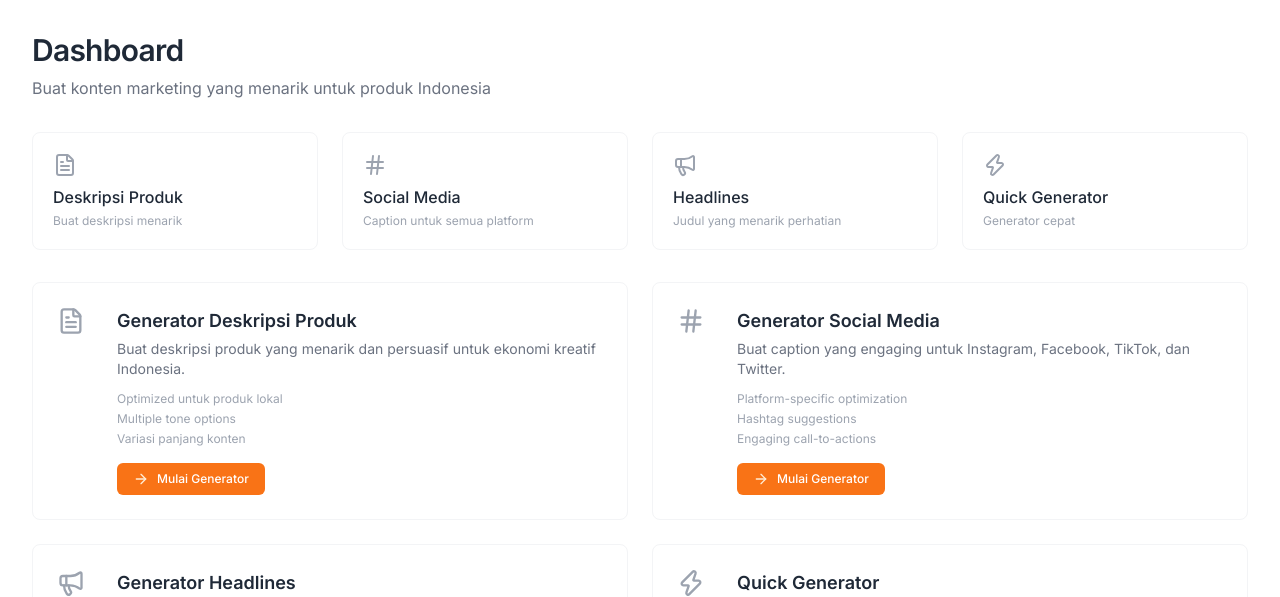
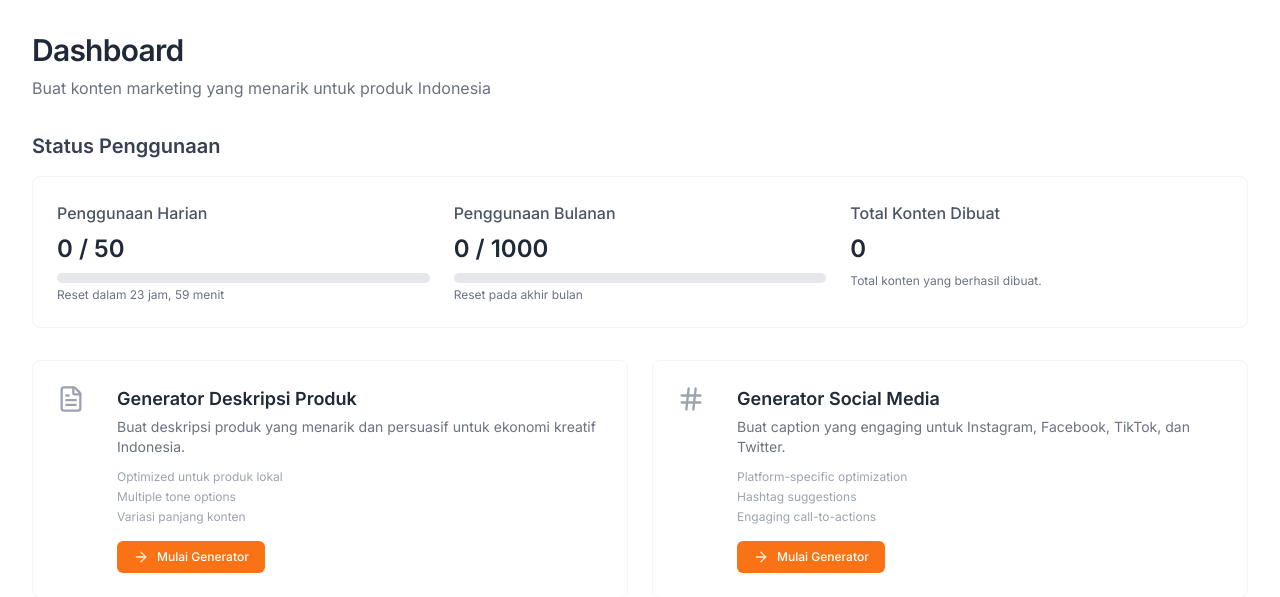
Before and after one commit to adhika16/ai-copywriter, a Django app: page /generator/ in a window 1280 px wide. Shown: the part 65-662 px from the top of the page. Run offline with Django 5.2, Linux system fonts and the light colour scheme; the visitor is signed in with stand-in values (Sample User, id 1); data comes from the database, SQL or seed files in the repository; data that the repository does not hold is empty; style sheets or scripts are compiled from the project's sources; some libraries are stand-ins or nearby versions.

Commit message:
Implement user request limits with daily and monthly tracking, including usage stats display on dashboard

```diff
--- a/apps/generator/storage.py
+++ b/apps/generator/storage.py
@@ -97,7 +97,7 @@ class ContentStorageService:
                 }
             )
 
-            stats.successful_generations += 1
+            # Only increment content pieces (not successful_generations since that's handled in views)
             stats.total_content_pieces += 1
 
             # Convert cost to Decimal to avoid type mismatch
--- a/apps/generator/views.py
+++ b/apps/generator/views.py
@@ -6,13 +6,16 @@ from django.views.decorators.csrf import csrf_exempt
 from django.views.decorators.http import require_http_methods
 from django.core.paginator import Paginator
 from typing import Union
+from django.utils import timezone
+from datetime import timedelta
 import json
 import logging
 
 from apps.generator.services import ContentGenerationService, ContentAnalyzer
 from apps.generator.storage import ContentStorageService
 from apps.generator.export import ContentExporter
-from apps.generator.models import GeneratedContent
+from apps.generator.models import GeneratedContent, UserUsageStats
+from apps.generator.decorators import check_user_limit
 from utils.bedrock_client import BedrockClientError
 
 logger = logging.getLogger(__name__)
@@ -38,8 +41,6 @@ def _map_tone_to_english(tone: str) -> str:
 @login_required
 def generator_dashboard(request):
     """Main generator dashboard"""
-    service = ContentGenerationService()
-
     # Get recent content for the user
     try:
         recent_content = ContentStorageService.get_user_content_history(
@@ -50,21 +51,46 @@ def generator_dashboard(request):
         logger.error(f"Failed to get recent content for dashboard: {e}")
         recent_content = []
 
-    # Get user stats
+    # Get or create user stats
     try:
-        user_stats = ContentStorageService.get_user_stats(request.user)
+        stats_obj, created = UserUsageStats.objects.get_or_create(user=request.user)
+
+        # Calculate daily reset time
+        reset_time = stats_obj.last_daily_reset + timedelta(days=1)
+        time_left = reset_time - timezone.now()
+
+        # Format time left for display
+        if time_left.total_seconds() > 0:
+            hours, remainder = divmod(int(time_left.total_seconds()), 3600)
+            minutes, _ = divmod(remainder, 60)
+            daily_reset_time_left = f"{hours} jam, {minutes} menit"
+        else:
+            daily_reset_time_left = "segera"
+
+        user_stats = {
+            'daily_requests_used': stats_obj.daily_requests_used,
+            'daily_request_limit': stats_obj.daily_request_limit,
+            'monthly_requests_used': stats_obj.monthly_requests_used,
+            'monthly_request_limit': stats_obj.monthly_request_limit,
+            'successful_generations': stats_obj.successful_generations,
+            'daily_reset_time_left': daily_reset_time_left,
+        }
+
+        logger.info(f"Dashboard user_stats for {request.user.username}: {user_stats}")
+
     except Exception as e:
         logger.error(f"Failed to get user stats for dashboard: {e}")
+        # Provide default values if there's an error
         user_stats = {
-            'total_generations': 0,
-            'total_cost': 0.0,
-            'total_tokens': 0,
-            'content_by_type': {},
-            'recent_activity': []
+            'daily_requests_used': 0,
+            'daily_request_limit': 50,
+            'monthly_requests_used': 0,
+            'monthly_request_limit': 1000,
+            'successful_generations': 0,
+            'daily_reset_time_left': '24 jam',
         }
 
     context = {
-        'usage_stats': user_stats,
         'recent_content': recent_content,
         'user_stats': user_stats,
     }
@@ -73,11 +99,15 @@ def generator_dashboard(request):
 
 
 @login_required
+@check_user_limit
 @require_http_methods(["GET", "POST"])
 def product_description_generator(request):
     """Generate product descriptions"""
     if request.method == 'GET':
         return render(request, 'generator/product_description.html')
+
+    # Increment request count for the user
+    usage_stats, _ = UserUsageStats.objects.get_or_create(user=request.user)
 
     try:
         # Parse request data
@@ -113,6 +143,9 @@ def product_description_generator(request):
             variations=variations,
             user=request.user
         )
+
+        # Increment usage stats on successful generation
+        usage_stats.increment_request_count(success=result['success'])
 
         if request.content_type == 'application/json':
             return JsonResponse(result)
@@ -162,6 +195,8 @@ def product_description_generator(request):
                 return render(request, 'generator/product_description.html', {'form_data': data})
 
     except Exception as e:
+        # Increment usage stats on failure
+        usage_stats.increment_request_count(success=False)
         logger.error(f"Product description generation error: {e}")
         if request.content_type == 'application/json':
             return JsonResponse({
@@ -175,11 +210,14 @@ def product_description_generator(request):
 
 
 @login_required
+@check_user_limit
 @require_http_methods(["GET", "POST"])
 def social_media_generator(request):
     """Generate social media captions"""
     if request.method == 'GET':
         return render(request, 'generator/social_media.html')
+
+    usage_stats, _ = UserUsageStats.objects.get_or_create(user=request.user)
 
     try:
         # Parse request data
@@ -211,6 +249,8 @@ def social_media_generator(request):
             model_type=model_type,
             variations=variations
         )
+
+        usage_stats.increment_request_count(success=result['success'])
 
         if request.content_type == 'application/json':
             return JsonResponse(result)
@@ -260,6 +300,7 @@ def social_media_generator(request):
                 return render(request, 'generator/social_media.html', {'form_data': data})
 
     except Exception as e:
+        usage_stats.increment_request_count(success=False)
         logger.error(f"Social media generation error: {e}")
         if request.content_type == 'application/json':
             return JsonResponse({
@@ -273,11 +314,14 @@ def social_media_generator(request):
 
 
 @login_required
+@check_user_limit
 @require_http_methods(["GET", "POST"])
 def headline_generator(request):
     """Generate marketing headlines"""
     if request.method == 'GET':
         return render(request, 'generator/headlines.html')
+
+    usage_stats, _ = UserUsageStats.objects.get_or_create(user=request.user)
 
     try:
         # Parse request data
@@ -329,6 +373,7 @@ def headline_generator(request):
 
         total_cost = 0.0
         total_time = 0.0
+        any_success = False
 
         for i, headline_type in enumerate(headline_types):
             # Distribute remaining variations to first few types
@@ -348,6 +393,7 @@ def headline_generator(request):
             )
 
             if result['success']:
+                any_success = True
                 # Add headline type to each content item
                 for content_item in result['content']:
                     content_item['headline_type'] = headline_type
@@ -356,6 +402,8 @@ def headline_generator(request):
                 all_results.extend(result['content'])
                 total_cost += sum(float(item.get('estimated_cost', 0)) for item in result['content'])
                 total_time += sum(float(item.get('response_time', 0)) for item in result['content'])
+
+        usage_stats.increment_request_count(success=any_success)
 
         if all_results:
             # Combine all results
@@ -447,6 +495,7 @@ def headline_generator(request):
                 return render(request, 'generator/headlines.html', {'form_data': data})
 
     except Exception as e:
+        usage_stats.increment_request_count(success=False)
         logger.error(f"Headlines generation error: {e}")
         if request.content_type == 'application/json':
             return JsonResponse({
--- a/templates/generator/dashboard.html
+++ b/templates/generator/dashboard.html
@@ -9,27 +9,52 @@
             <p class="text-gray-500 mt-2">Buat konten marketing yang menarik untuk produk Indonesia</p>
         </div>
 
-        <!-- Quick Stats -->
-        <div class="grid grid-cols-1 md:grid-cols-4 gap-6 mb-8">
-            <div class="bg-white border border-gray-100 rounded-lg p-5 flex flex-col items-start">
-                <i data-lucide="file-text" class="w-6 h-6 text-gray-400 mb-2"></i>
-                <h3 class="text-base font-medium text-gray-800">Deskripsi Produk</h3>
-                <p class="text-gray-400 text-xs mt-1">Buat deskripsi menarik</p>
-            </div>
-            <div class="bg-white border border-gray-100 rounded-lg p-5 flex flex-col items-start">
-                <i data-lucide="hash" class="w-6 h-6 text-gray-400 mb-2"></i>
-                <h3 class="text-base font-medium text-gray-800">Social Media</h3>
-                <p class="text-gray-400 text-xs mt-1">Caption untuk semua platform</p>
-            </div>
-            <div class="bg-white border border-gray-100 rounded-lg p-5 flex flex-col items-start">
-                <i data-lucide="megaphone" class="w-6 h-6 text-gray-400 mb-2"></i>
-                <h3 class="text-base font-medium text-gray-800">Headlines</h3>
-                <p class="text-gray-400 text-xs mt-1">Judul yang menarik perhatian</p>
-            </div>
-            <div class="bg-white border border-gray-100 rounded-lg p-5 flex flex-col items-start">
-                <i data-lucide="zap" class="w-6 h-6 text-gray-400 mb-2"></i>
-                <h3 class="text-base font-medium text-gray-800">Quick Generator</h3>
-                <p class="text-gray-400 text-xs mt-1">Generator cepat</p>
+        <!-- Usage Stats -->
+        <div class="mb-8">
+            <h2 class="text-xl font-semibold text-gray-700 mb-4">Status Penggunaan</h2>
+            <div class="bg-white border border-gray-100 rounded-lg p-6">
+                <div class="grid grid-cols-1 md:grid-cols-3 gap-6">
+                    <!-- Daily Usage -->
+                    <div>
+                        <h3 class="text-base font-medium text-gray-600">Penggunaan Harian</h3>
+                        <p class="text-2xl font-semibold text-gray-800 mt-2">
+                            {{ user_stats.daily_requests_used|default:"0" }} / {{ user_stats.daily_request_limit|default:"50" }}
+                        </p>
+                        <div class="w-full bg-gray-200 rounded-full h-2.5 mt-2">
+                            {% if user_stats.daily_request_limit > 0 %}
+                                {% widthratio user_stats.daily_requests_used|default:0 user_stats.daily_request_limit 100 as progress %}
+                                <div class="bg-orange-500 h-2.5 rounded-full" style="width: {{ progress }}%"></div>
+                            {% else %}
+                                <div class="bg-orange-500 h-2.5 rounded-full" style="width: 0%"></div>
+                            {% endif %}
+                        </div>
+                        <p class="text-xs text-gray-500 mt-1">Reset dalam {{ user_stats.daily_reset_time_left|default:"24 jam" }}</p>
+                    </div>
+                    <!-- Monthly Usage -->
+                    <div>
+                        <h3 class="text-base font-medium text-gray-600">Penggunaan Bulanan</h3>
+                        <p class="text-2xl font-semibold text-gray-800 mt-2">
+                            {{ user_stats.monthly_requests_used|default:"0" }} / {{ user_stats.monthly_request_limit|default:"1000" }}
+                        </p>
+                        <div class="w-full bg-gray-200 rounded-full h-2.5 mt-2">
+                            {% if user_stats.monthly_request_limit > 0 %}
+                                {% widthratio user_stats.monthly_requests_used|default:0 user_stats.monthly_request_limit 100 as monthly_progress %}
+                                <div class="bg-blue-500 h-2.5 rounded-full" style="width: {{ monthly_progress }}%"></div>
+                            {% else %}
+                                <div class="bg-blue-500 h-2.5 rounded-full" style="width: 0%"></div>
+                            {% endif %}
+                        </div>
+                        <p class="text-xs text-gray-500 mt-1">Reset pada akhir bulan</p>
+                    </div>
+                    <!-- Total Generations -->
+                    <div>
+                        <h3 class="text-base font-medium text-gray-600">Total Konten Dibuat</h3>
+                        <p class="text-2xl font-semibold text-gray-800 mt-2">
+                            {{ user_stats.successful_generations|default:"0" }}
+                        </p>
+                        <p class="text-xs text-gray-500 mt-2">Total konten yang berhasil dibuat.</p>
+                    </div>
+                </div>
             </div>
         </div>
 
```
Also changed, not shown: apps/generator/decorators.py (added, +41 -0 lines), apps/generator/models.py (+37 -13 lines), apps/generator/migrations/0002_userusagestats_current_date_and_more.py (added), apps/generator/migrations/0003_remove_userusagestats_current_date_and_more.py (added).
